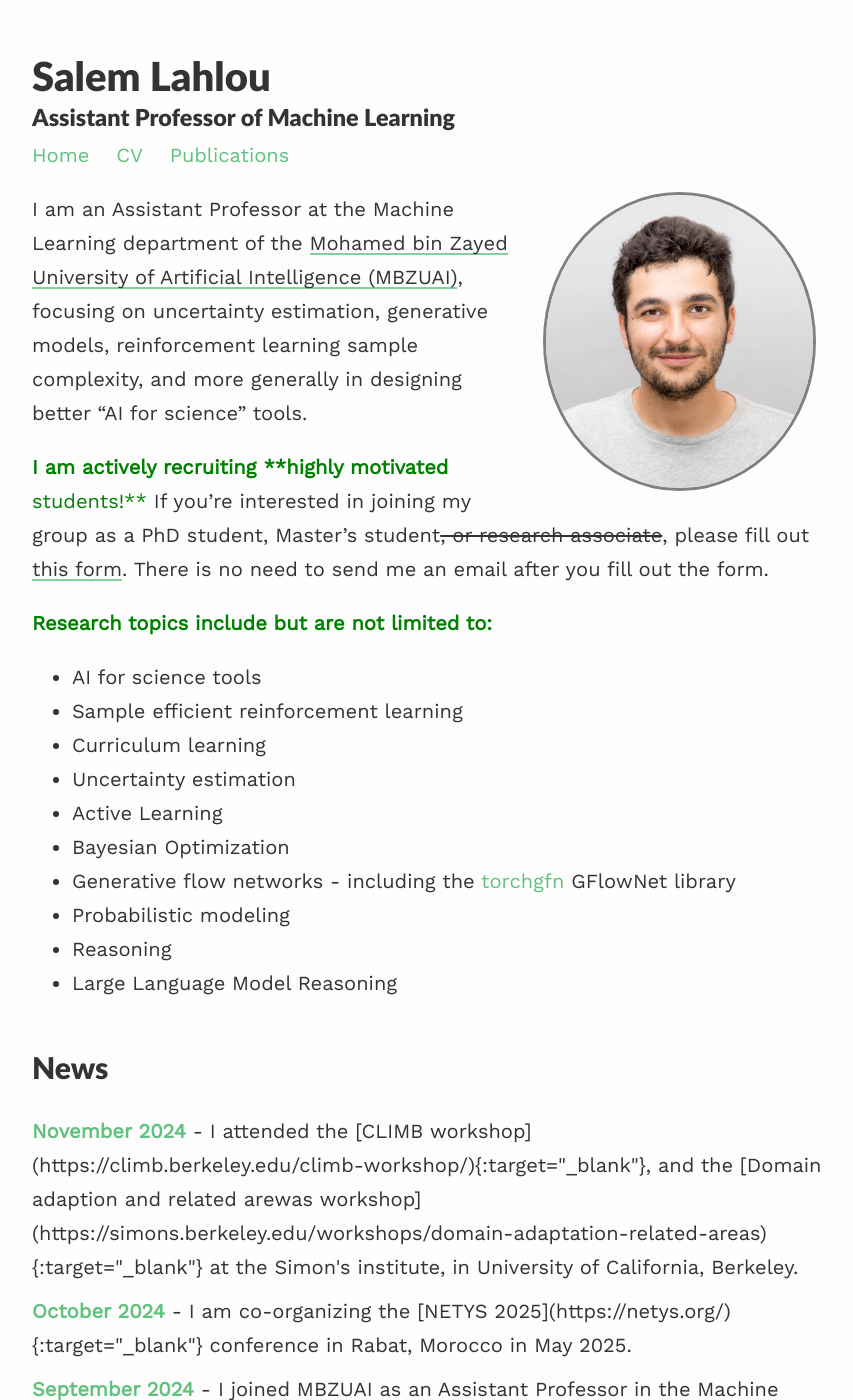
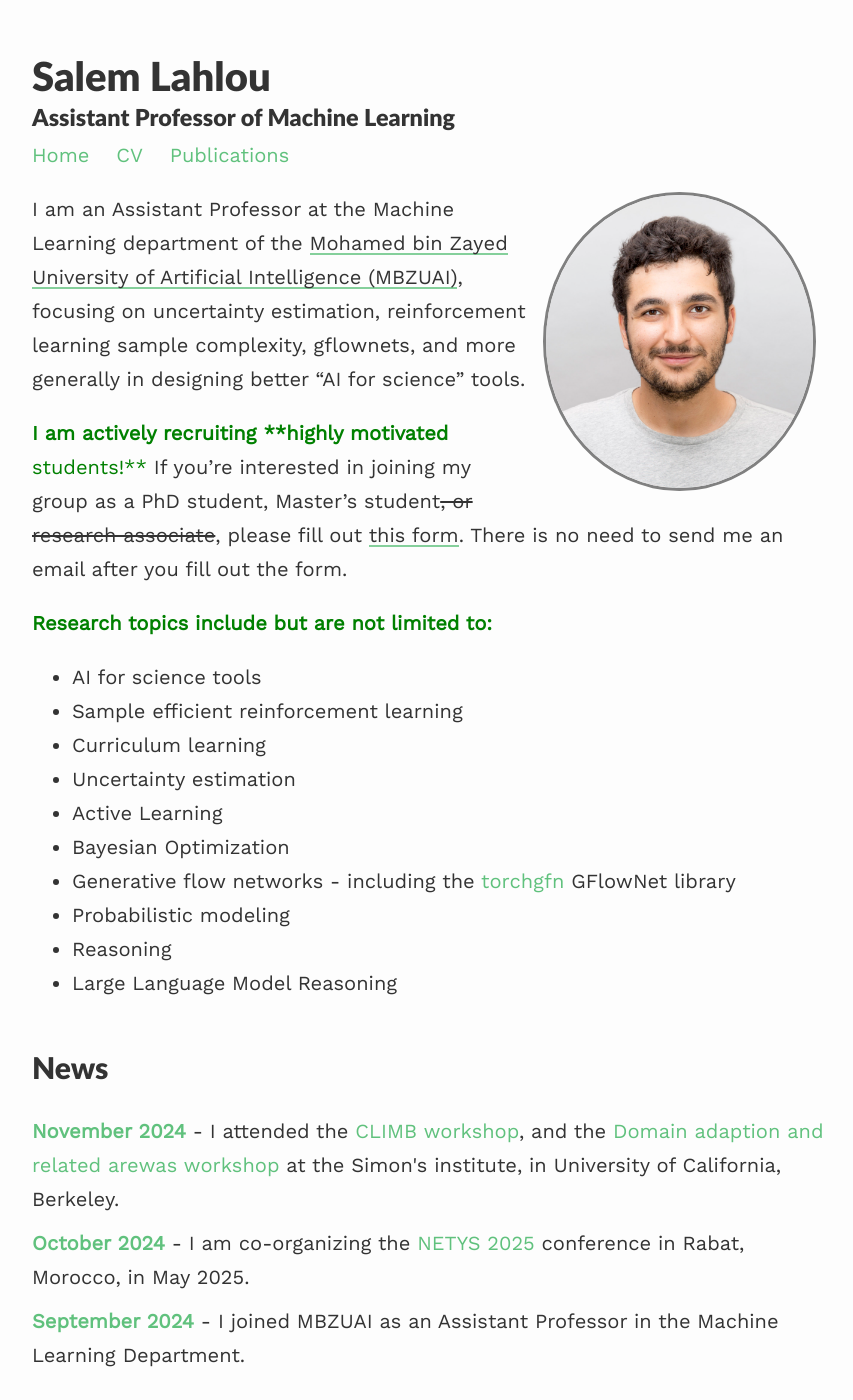
Before and after one commit to saleml/saleml.github.io, a Jekyll site: the page built from index.md, in a window 1280 px wide and 1400 px high. Shown: the whole window, without its empty margins (208-1061 px from the left). Built offline with Jekyll 4.4.1, drawn with Linux system fonts in a browser that asks for light colours; nearby versions of some CDN libraries; some of the changed lines change nothing that is shown.

Commit message:
fix links

```diff
--- a/index.md
+++ b/index.md
@@ -7,7 +7,7 @@ profile:
 published: true
 ---
 
-I am an Assistant Professor at the Machine Learning department of the [Mohamed bin Zayed University of Artificial Intelligence (MBZUAI)](https://mbzuai.ac.ae/){:target="_blank"}, focusing on uncertainty estimation, generative models, reinforcement learning sample complexity, and more generally in designing better "AI for science" tools.
+I am an Assistant Professor at the Machine Learning department of the [Mohamed bin Zayed University of Artificial Intelligence (MBZUAI)](https://mbzuai.ac.ae/){:target="_blank"}, focusing on uncertainty estimation,  reinforcement learning sample complexity, gflownets, and more generally in designing better "AI for science" tools.
 
 <span style="color:green">**I am actively recruiting **highly motivated** students!**</span> If you're interested in joining my group as a PhD student, Master's student~~, or research associate~~, please fill out [this form](https://forms.gle/y8pgujVkaVeV5kVm7). There is no need to send me an email after you fill out the form.
 
@@ -26,8 +26,8 @@ I am an Assistant Professor at the Machine Learning department of the [Mohamed b
 <div class="news" style="margin-top: 2em;">
 <h2>News</h2>
 <ul>
-  <li><span class="news-date">November 2024</span> - I attended the [CLIMB workshop](https://climb.berkeley.edu/climb-workshop/){:target="_blank"}, and the [Domain adaption and related arewas workshop](https://simons.berkeley.edu/workshops/domain-adaptation-related-areas){:target="_blank"} at the Simon's institute, in University of California, Berkeley.</li>
-  <li><span class="news-date">October 2024</span> - I am co-organizing the [NETYS 2025](https://netys.org/){:target="_blank"} conference in Rabat, Morocco in May 2025.</li>
+  <li><span class="news-date">November 2024</span> - I attended the <a href="https://climb.berkeley.edu/climb-workshop/">CLIMB workshop</a>, and the <a href="https://simons.berkeley.edu/workshops/domain-adaptation-related-areas" target="_blank">Domain adaption and related arewas workshop</a> at the Simon's institute, in University of California, Berkeley.</li>
+  <li><span class="news-date">October 2024</span> - I am co-organizing the <a href="https://netys.org/" target="_blank">NETYS 2025</a> conference in Rabat, Morocco, in May 2025.</li>
   <li><span class="news-date">September 2024</span> - I joined MBZUAI as an Assistant Professor in the Machine Learning Department.</li>
 </ul>
 </div>
```
